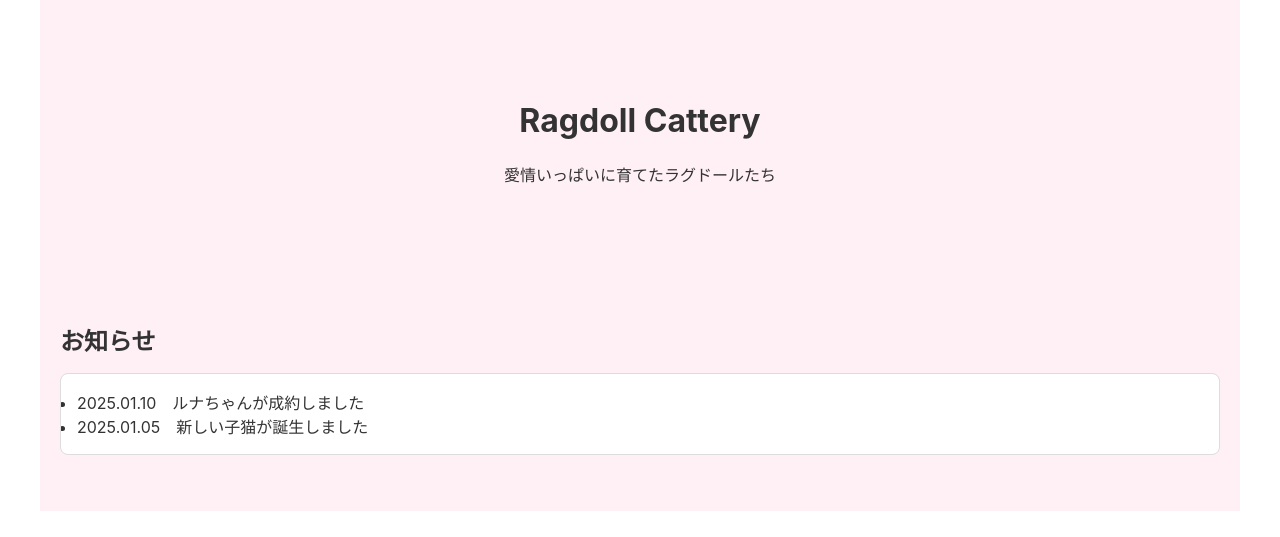
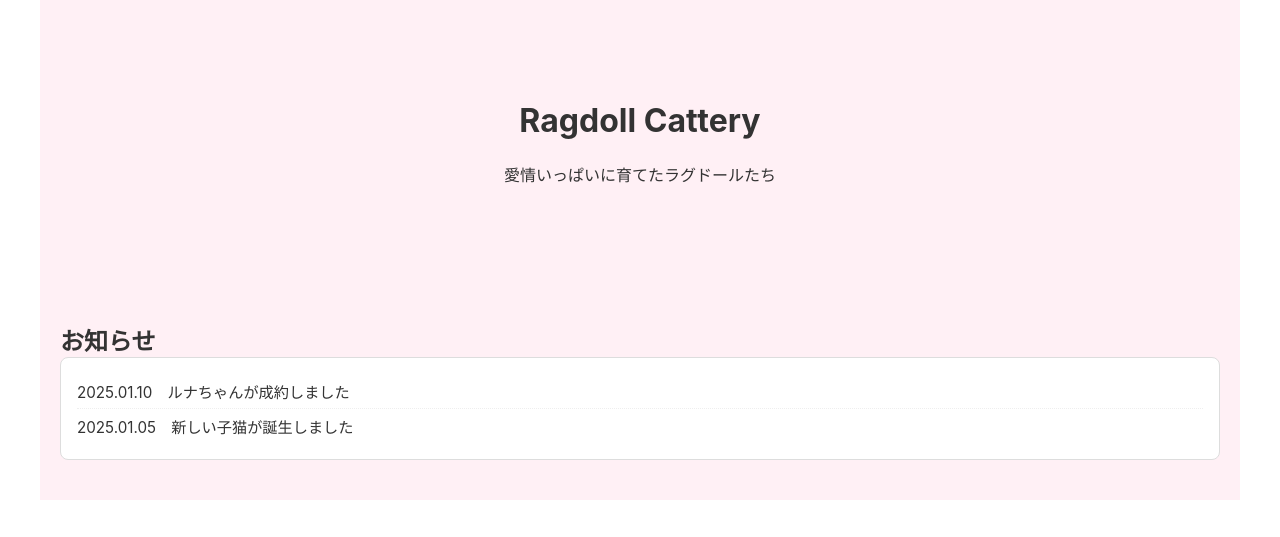
Before and after one commit to m1990-crypto/SweetRagdoll-site, a plain HTML site: page docs/index.html in a window 1280 px wide. Shown: the top 537 px of the page. Drawn offline with Linux system fonts and the light colour scheme.

Commit message:
Update style_v2.css

```diff
--- a/docs/style_v2.css
+++ b/docs/style_v2.css
@@ -72,13 +72,27 @@ body {
 
 
   .news-list {
+    list-style: none;   /* ← ・を消す */
+    padding: 16px;
+    margin: 0;
+
     max-height: 200px;
     overflow-y: auto;
     border: 1px solid #ddd;
-    padding: 16px;
     border-radius: 8px;
     background: #fff;
   }
+
+  .news-list li {
+    padding: 6px 0;
+    border-bottom: 1px dotted #eee;
+    font-size: 0.95em;
+  }
+
+  .news-list li:last-child {
+    border-bottom: none;
+  }
+
 
   .faq-q {
     width: 100%;
```
